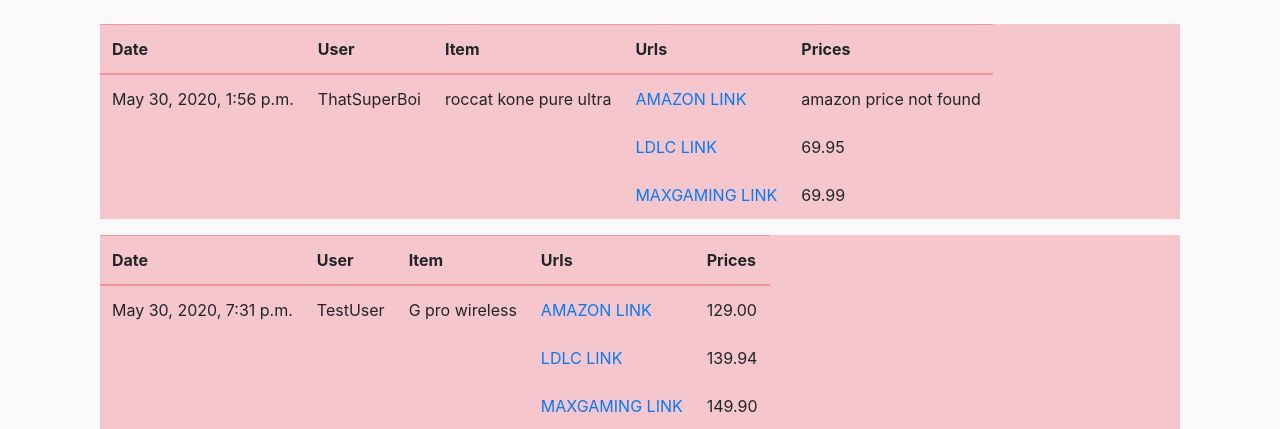
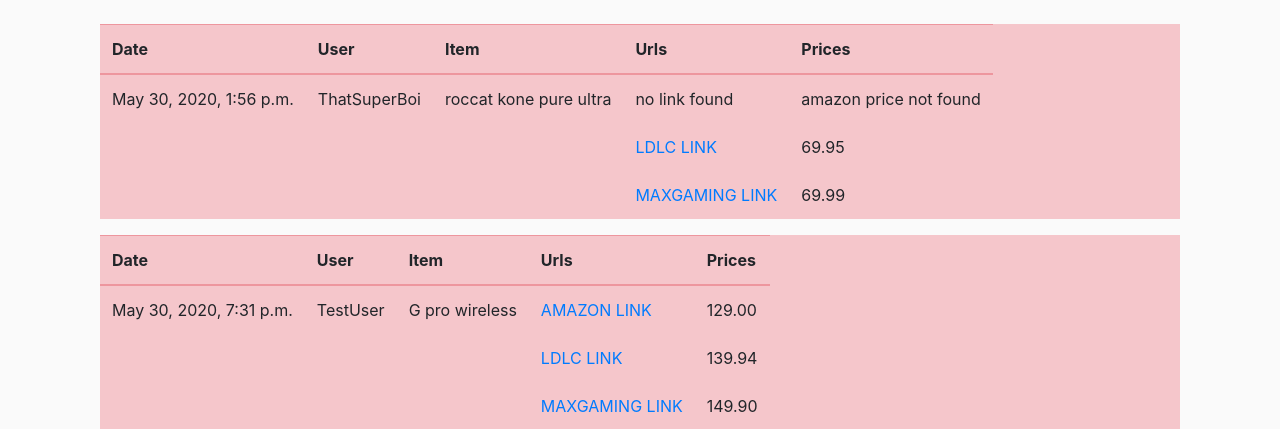
Before and after one commit to RomainCardoso/afpa_project, a Django app: page /history/ in a window 1280 px wide. Shown: the part 56-485 px from the top of the page. Run offline with Django 3.2, Linux system fonts and the light colour scheme; a user stored in the database is signed in; data comes from the database, SQL or seed files in the repository; both versions use the stored data as it was after the commit; some libraries are stand-ins or nearby versions.

Commit message:
'conditionsHistory'

```diff
--- a/fromsapp/templates/fromsapp/history.html
+++ b/fromsapp/templates/fromsapp/history.html
@@ -20,9 +20,22 @@
         <td>{{ search.date_searched }}</td>
         <td>{{ search.search_user }}</td>
         <td>{{ search.searched_item }}</td>
-        <td><a href='{{ search.amazon_url }}'>AMAZON LINK</a></br></br>
+        <td>
+          {% if search.amazon_url != 'no link found' %}
+            <a href='{{ search.amazon_url }}'>AMAZON LINK</a></br></br>
+          {% else %}
+            no link found</br></br>
+          {% endif %}
+          {% if search.ldlc_url != 'no link found' %}
             <a href='{{ search.ldlc_url}}'>LDLC LINK</a></br></br>
+          {% else %}
+            no link found</br></br>
+          {% endif %}
+          {% if search.maxgaming_url != 'no link found' %}
             <a href='{{ search.maxgaming_url}}'>MAXGAMING LINK</a>
+          {% else %}
+            no link found</br></br>
+          {% endif %}
         </td>
         <td>
            {{ search.amazon_price }}</br></br>
```
Also changed, not shown: db.sqlite3, 1 other file.
